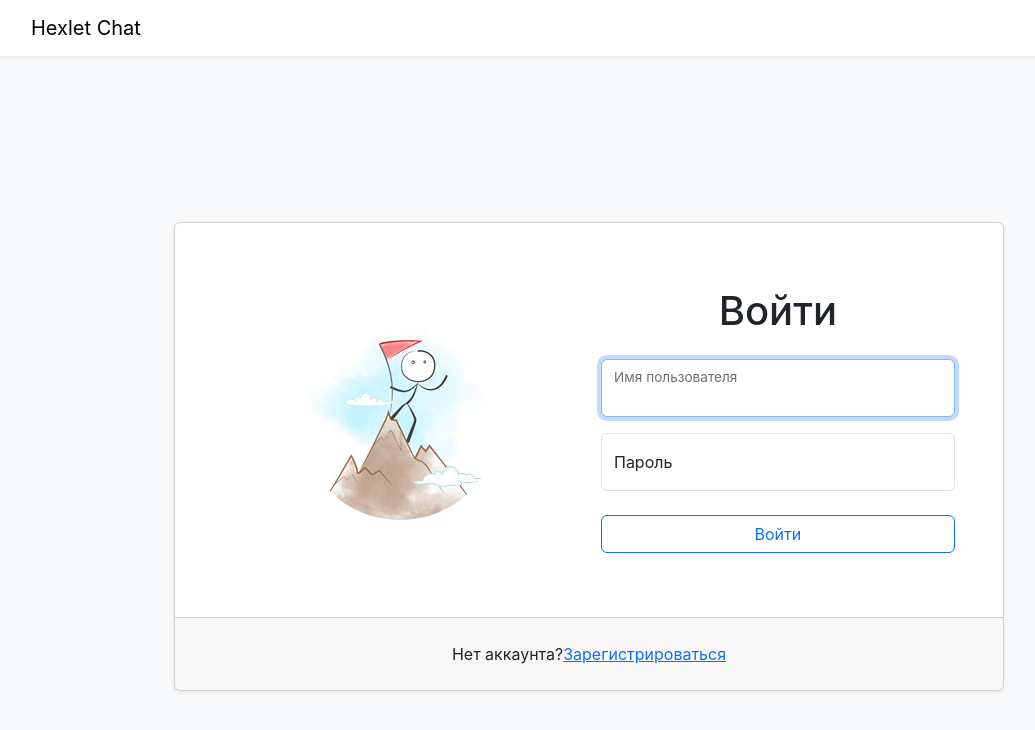
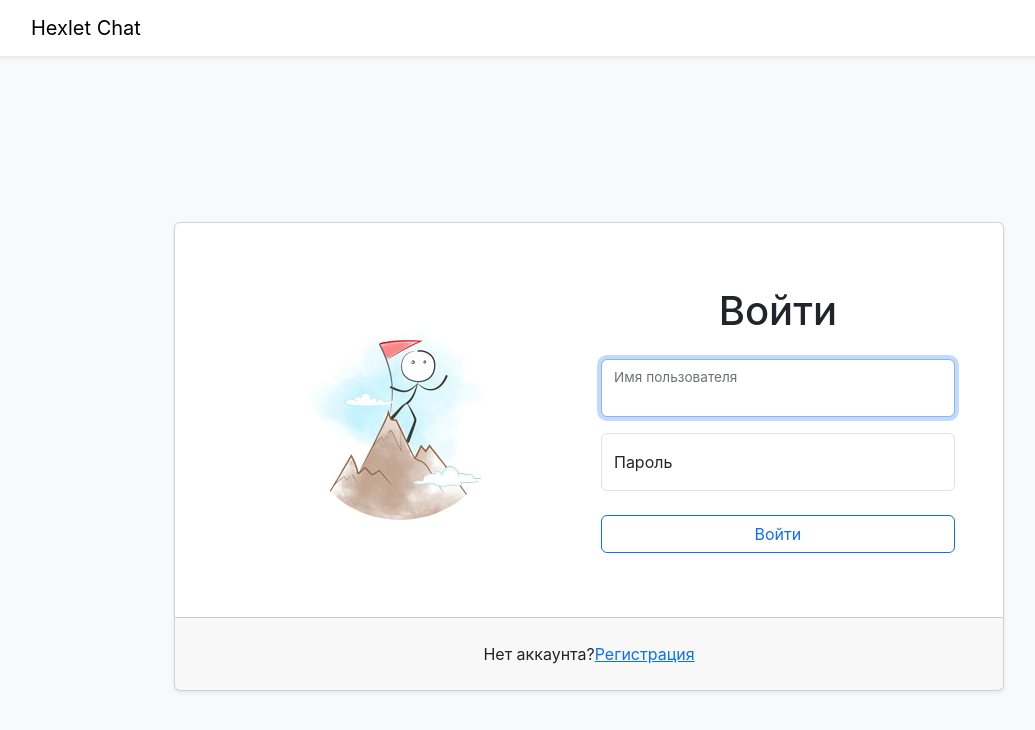
Before and after one commit to DmitriyMalay/frontend-project-12, a React (Vite) app in the folder frontend/: page /login in a window 1280 px wide. Shown: the top 730 px of the page, without its empty margins (51-1086 px from the left). Built offline with nearby package versions, Linux system fonts and the light colour scheme; no server answers; what leo-profanity would draw is missing.

Commit message:
Refactoring

```diff
--- a/frontend/src/components/LoginPage.jsx
+++ b/frontend/src/components/LoginPage.jsx
@@ -123,7 +123,7 @@ const Login = () => {
               <div className="card-footer p-4">
                 <div className="text-center">
                   <span>Нет аккаунта?</span>
-                  <Link to="/signup">Зарегистрироваться</Link>
+                  <Link to="/signup">Регистрация</Link>
                 </div>
               </div>
             </div>
```
